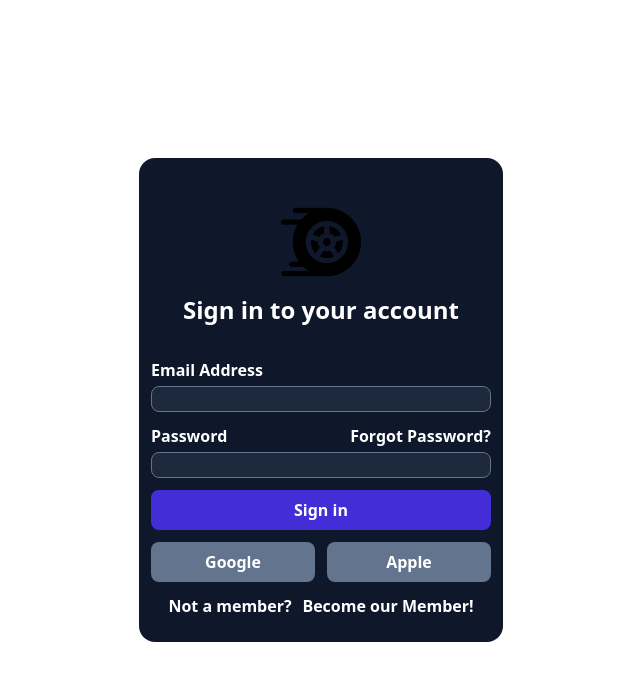
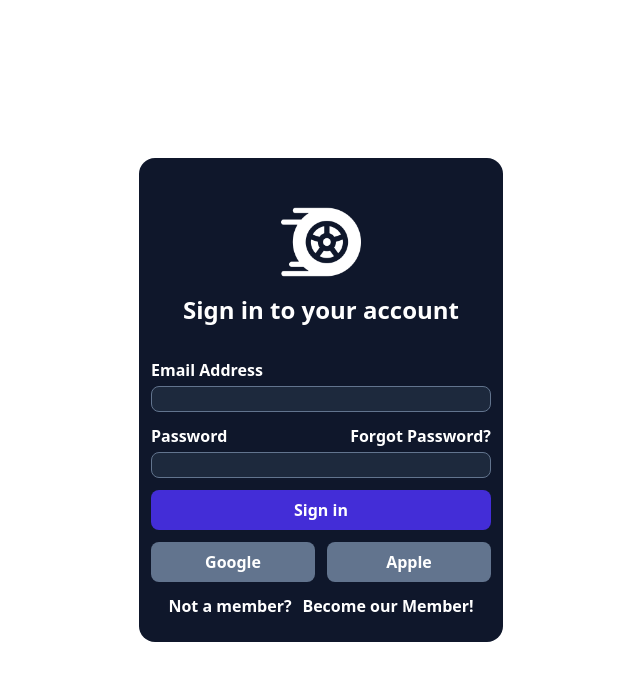
Before and after one commit to IIMaksymilianDymitrII/Driving-School-Examination, a React (Vite) app: page / in a window 1280 px wide. Shown: the top 680 px of the page, without its empty margins (319-959 px from the left). Built offline with nearby package versions, Linux system fonts and the light colour scheme.

Commit message:
Inverted the color of the logo

```diff
--- a/src/Signin/SignIn.tsx
+++ b/src/Signin/SignIn.tsx
@@ -4,7 +4,7 @@ const SignIn = () => {
     <div className="flex justify-center items-center w-screen h-screen">
       <div className="bg-slate-900 rounded-2xl p-3 text-white font-semibold">
         <div className="text-center p-8 text-2xl flex flex-col items-center justify-center gap-3">
-          <img src={Wheel} alt="Logo" className="size-20 "/>
+          <img src={Wheel} alt="Logo" className="size-20 invert"/>
           <h1>Sign in to your account</h1>
         </div>
         <div className="flex flex-col gap-3">
```
